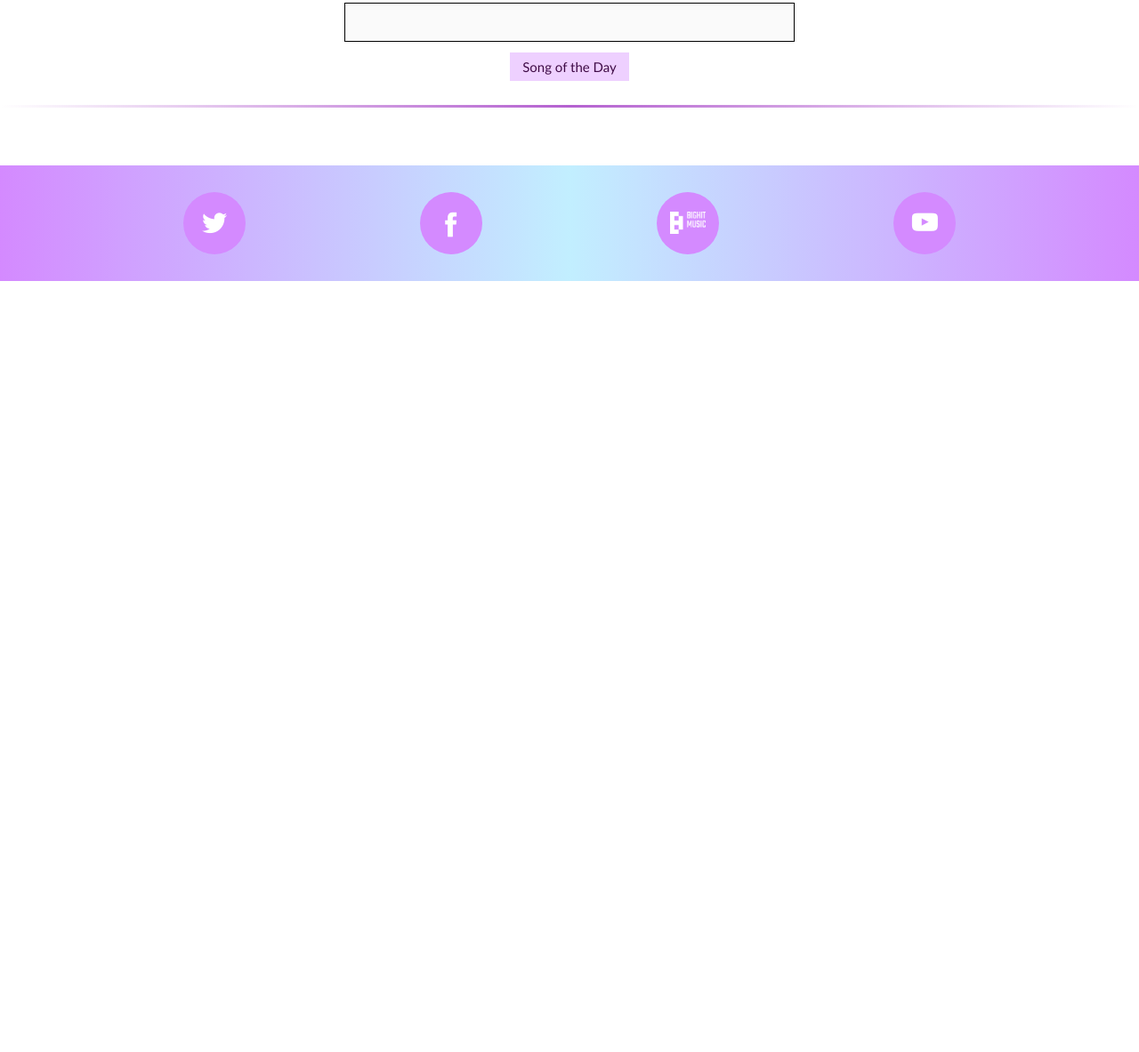
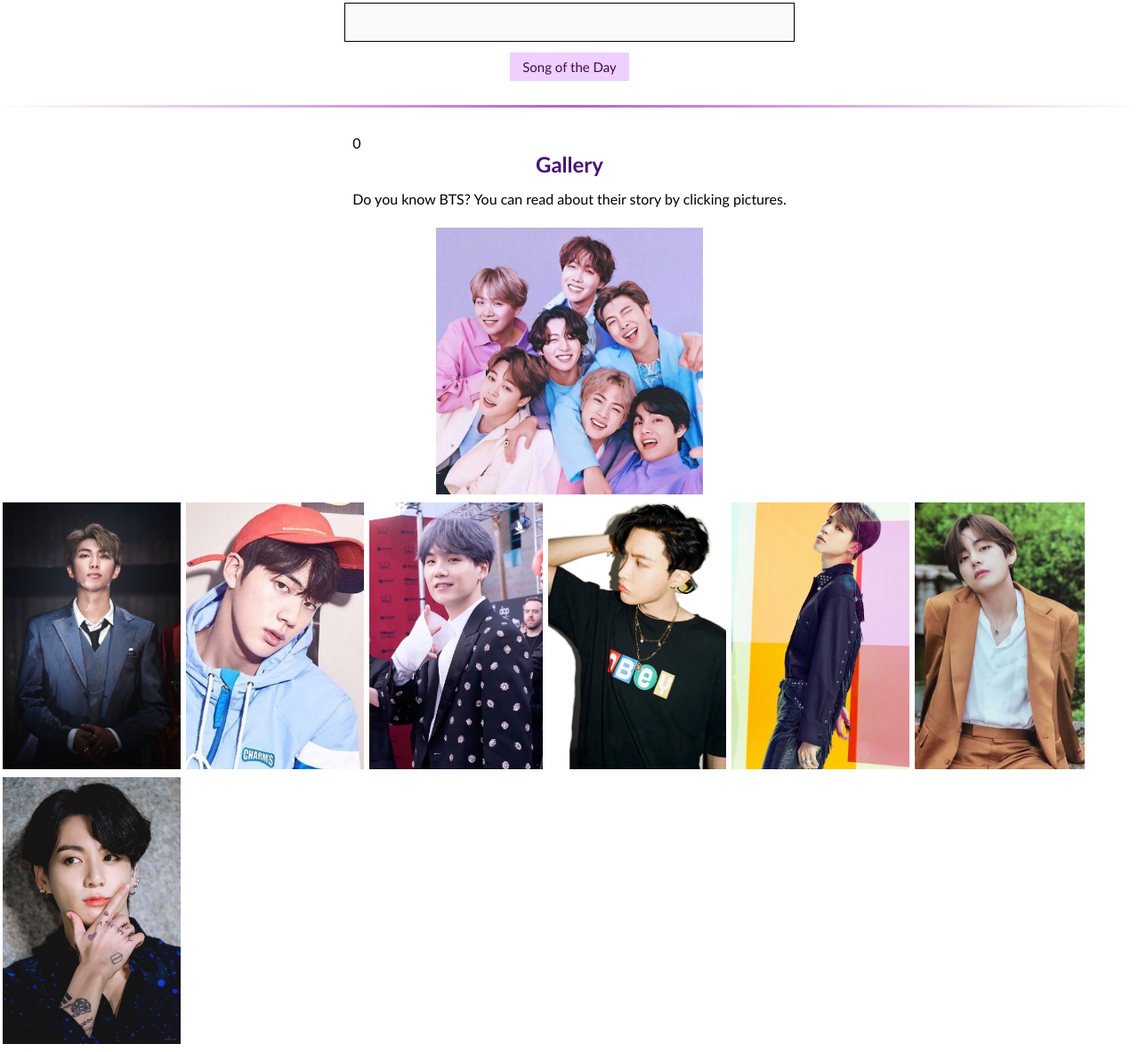
Before and after one commit to KlaudiaToJa/strona_1, a plain HTML site: page index.html in a window 1280 px wide. Shown: the part 1216-2399 px from the top of the page at 89% size. Before the commit the page ends 1532 px from the top, so only its background shows below. Drawn offline with nearby package versions, Linux system fonts and the light colour scheme.

Commit message:
biography

```diff
--- /dev/null
+++ b/biography.js
@@ -0,0 +1,11 @@
+var app = new Vue({
+    el: '#biography',
+    data:{
+        numberMember: 0
+    },
+    methods: {
+        memberChange(number){
+            this.numberMember = number;
+        }
+    }
+});
--- a/index.html
+++ b/index.html
@@ -8,7 +8,8 @@
         <script src="https://unpkg.com/vue"></script>
         <script src="https://cdn.jsdelivr.net/npm/vue@2/dist/vue.js"></script>
         <script src="titles.js"></script>
-        <script src="vue.js" defer></script>
+        <script src="randomChoice.js" defer></script>
+        <script src="biography.js" defer></script>
     </head>
 
     <body>
@@ -137,6 +138,48 @@
 
 
 
+
+        <div id="biography" class="biography">
+            <div class="biographyText">
+                {{ numberMember }}
+                <h2 class="biographyTitle">Gallery</h2>
+                <span class="biographyInfo">Do you know BTS? You can read about their story by clicking pictures.</span>
+            </div>
+
+            <div class="biographyInformation">
+                <div @click="memberChange(0)" class="member BTS">
+                    <img class="bioPhoto" src="groupPhoto.jpg"/>
+                </div>
+                <!-- fajnie by było jakby po kliknięciu obrazka wyrzucała się strzałka. Grupowe zdjęcie to strzalka w prawo i po prawej opis, a reszta opis na dole i strzałki od ich zdjęć na dół. wtedy byloby to ladne takie. -->
+                <div class="individualMembers">
+                    <div @click="memberChange(1)" class="member KimNamjoon">
+                        <img class="bioPhoto" src="rm.jpeg"/>
+                    </div>
+                    <div @click="memberChange(2)" class="member KimSeokjin">
+                        <img class="bioPhoto" src="jin.JPG"/>
+                    </div>
+                    <div @click="memberChange(3)" class="member MinYoongi">
+                        <img class="bioPhoto" src="suga.jpg"/>
+                    </div>
+                    <div @click="memberChange(4)" class="member JungHoseok">
+                        <img class="bioPhoto" src="jHope.jpg"/>
+                    </div>
+                    <div @click="memberChange(5)" class="member ParkJimin">
+                        <img class="bioPhoto" src="jimin.jpeg"/>
+                    </div>
+                    <div @click="memberChange(6)" class="member KimTaehyung">
+                        <img class="bioPhoto" src="v.jpeg"/>
+                    </div>
+                    <div @click="memberChange(7)" class="member JeonJungkook">
+                        <img class="bioPhoto" src="jungkook.jpg"/>
+                    </div>
+                </div>
+            </div>
+        </div>
+
+
+
+
         <div class="bottom">
             <div class="bottomContent">
                 <div class="bottomIcon">
--- a/style.css
+++ b/style.css
@@ -313,7 +313,7 @@ h2{
 /* RANDOM SONG */
 
 .randomSong{
-    margin-bottom: 65px;
+    margin-bottom: 30px;
 }
 
 .randomTitle{
@@ -362,6 +362,48 @@ h2{
 
 
 
+.biography{
+    display: flex;
+    flex-direction: column;
+    /* text-align:justify; */
+    align-items: center;
+    margin-bottom: 30px;
+}
+
+.biographyTitle{
+    text-align: center;
+}
+
+.biographyText{
+    max-width: 1000px;
+    text-align: justify;
+    margin-bottom: 20px;
+}
+
+.biographyInformation{
+    display: flex;
+    flex-direction: column;
+    text-align: center;
+}
+
+.individualMembers{
+    display: flex;
+    flex-direction: row;
+    flex-wrap: wrap;
+}
+
+.bioPhoto{
+    height: 300px;
+    margin: 3px;
+}
+
+
+
+
+
+
+
+
 /* DOLNA CZĘŚĆ STRONY */
 
 /* https://coolors.co/gradient-maker/d489ff-c4efff-d489ff */
```
Also changed, not shown: groupPhoto.jpg (added), jHope.jpg (added), jimin.jpeg (added), jin.JPG (added), jungkook.jpg (added), randomChoice.js (renamed from vue.js), rm.jpeg (added), suga.jpg (added), v.jpeg (added), 1 other file.
